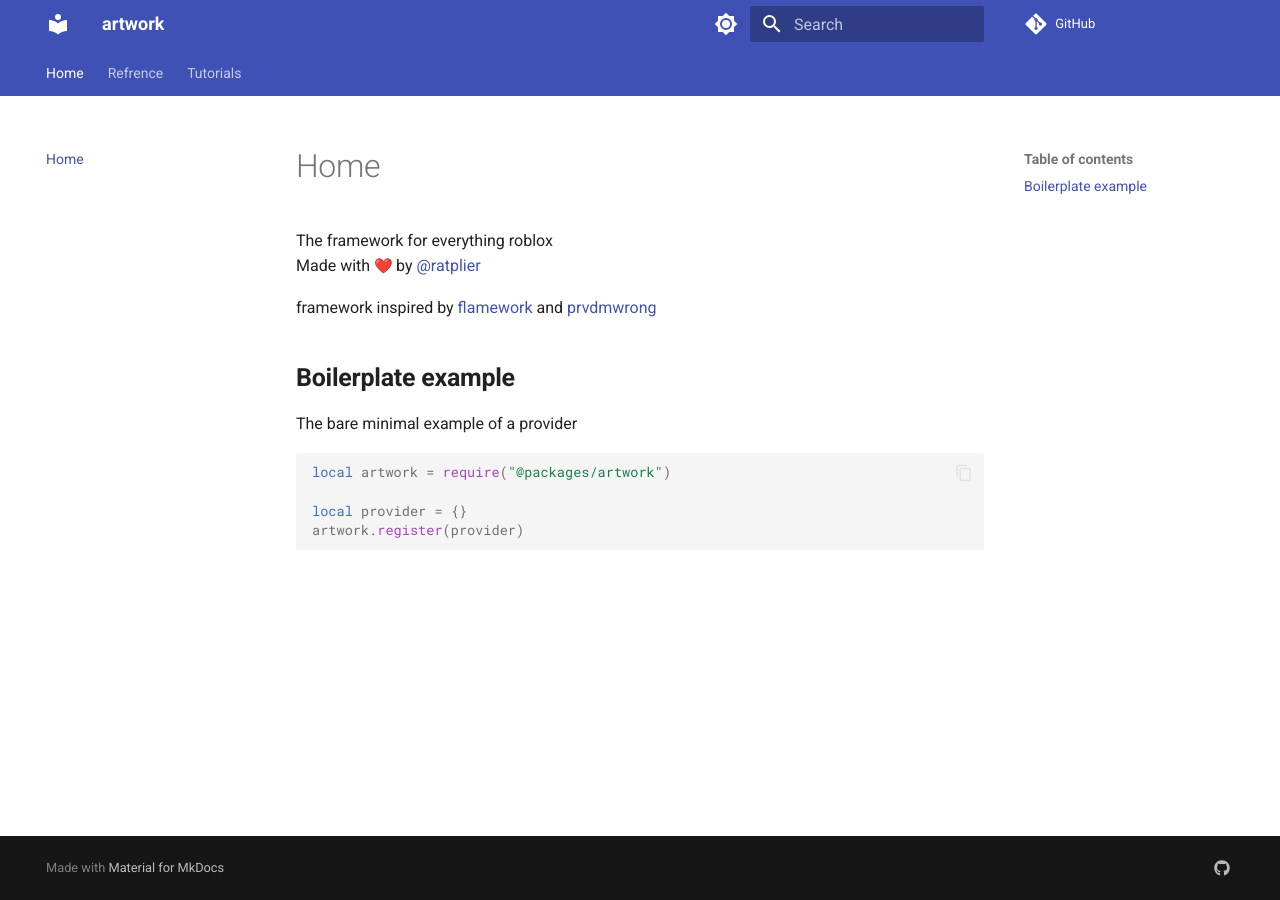
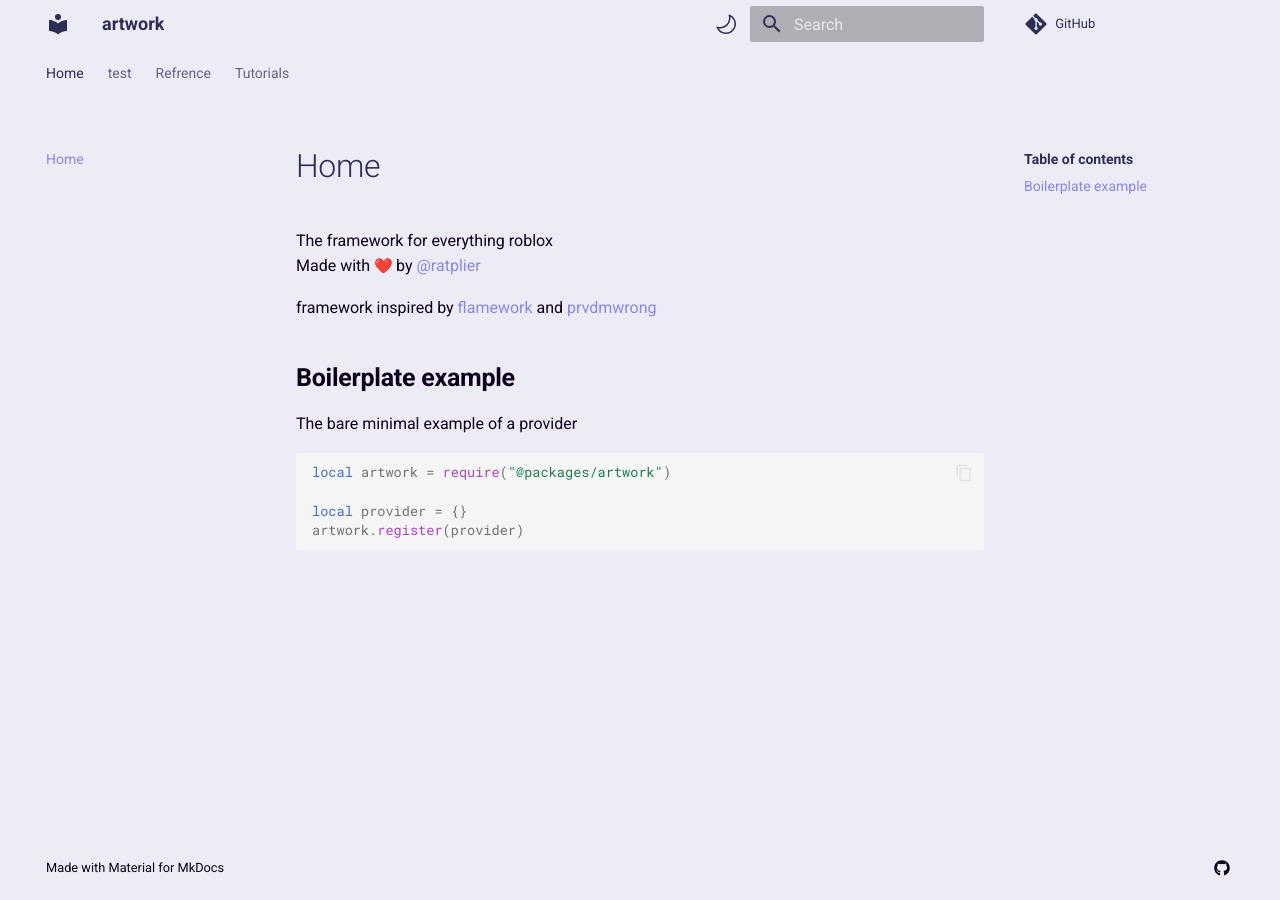
Before and after one commit to ratplier/artwork, an MkDocs documentation site: the page built from docs/index.md, in a window 1280 px wide. Built offline with MkDocs 1.6.1 and Material for MkDocs 9.7.7, drawn with Linux system fonts in a browser that asks for light colours; emoji names are drawn with the system emoji font; comment, search, counter and statistics services are not loaded.

```diff
--- /dev/null
+++ b/docs/assets/overrides/main.html
@@ -0,0 +1,6 @@
+{% extends "base.html" %}
+
+{% block styles %}
+  {{ super() }}
+  <link rel="stylesheet" href="{{ base_url }}/assets/theme.css">
+{% endblock %}
--- /dev/null
+++ b/docs/assets/theme.css
@@ -0,0 +1,96 @@
+:root {
+  --dark-background-300: #464356;
+  --dark-background: #1e1d25;
+  --dark-background-1000: #22202b;
+
+  --dark-text: #f2e5ff;
+  --dark-primary: #acadd2;
+  --dark-secondary-300: #8888dd;
+
+  --dark-accent-100: #d9dcf2;
+  --dark-accent-200: #b4b9e4;
+  --dark-accent-400: #6873ca;
+
+  --light-background-200: #f1f1f4;
+  --light-background: #edebf5;
+
+  --light-text: #0d001a;
+  --light-primary: #2d2e53;
+  --light-secondary-300: #8888dd;
+
+  --light-accent-100: #d9dcf2;
+  --light-accent-200: #b4b9e4;
+  --light-accent-300: #8e96d7;
+}
+
+[data-md-color-scheme="artwork-light"] {
+  /* Header Colors */
+  --md-primary-fg-color: var(--light-background);
+  --md-default-fg-color: var(--light-text);
+  --md-default-fg-color--light: var(--light-primary);
+  --md-default-fg-color--lighter: var(--light-text);
+  --md-primary-fg-color--dark:  var(--light-background);
+
+  --md-primary-bg-color: var(--light-primary);
+  --md-default-bg-color: var(--light-background);
+
+  /* Code Colors (not yet) */
+
+  /* Typeset Colors */
+  --md-typeset-color: var(--light-text);
+  --md-typeset-a-color: var(--dark-secondary-300);
+
+  /* Admonition Colors */
+  --md-admonition-fg-color: var(--light-text);
+  --md-admonition-bg-color: var(--light-background);
+
+  /* Footer Colors */
+  --md-footer-fg-color: var(--light-text);
+  --md-footer-fg-color--light: var(--light-text);
+  --md-footer-fg-color--lighter: var(--light-text);
+  --md-footer-bg-color: var(--light-background);
+  --md-footer-bg-color--dark: var(--light-background);
+}
+
+[data-md-color-scheme="artwork-dark"] {
+  /* Header Colors */
+  --md-primary-fg-color: var(--dark-background);
+  --md-default-fg-color: var(--dark-text);
+  --md-default-fg-color--light: var(--dark-accent-100);
+  --md-default-fg-color--lighter: var(--dark-text);
+  --md-primary-fg-color--dark:  var(--dark-accent-300);
+
+  --md-primary-bg-color: var(--dark-primary);
+  --md-default-bg-color: var(--dark-background);
+
+  /* Code Colors */
+  --md-code-fg-color: var(--dark-text-100);
+  --md-code-bg-color: var(--dark-background-1000);
+
+  /* Code Highlight Colors */
+  --md-code-hl-number-color: var(--dark-accent-200);
+  --md-code-hl-function-color: var(--dark-accent-200);
+  --md-code-hl-keyword-color: var(--dark-accent-400);
+  --md-code-hl-string-color: var(--dark-secondary-300);
+  --md-code-hl-name-color: var(--dark-text);
+  --md-code-hl-operator-color: var(--dark-text);
+  --md-code-hl-punctuation-color: var(--dark-text);
+  --md-code-hl-comment-color: var(--dark-background-300);
+  --md-code-hl-generic-color: var(--dark-text);
+  --md-code-hl-variable-color: var(--dark-text);
+
+  /* Typeset Colors */
+  --md-typeset-color: var(--dark-text);
+  --md-typeset-a-color: var(--dark-primary);
+
+  /* Admonition Colors */
+  --md-admonition-fg-color: var(--dark-text);
+  --md-admonition-bg-color: var(--dark-background);
+
+  /* Footer Colors */
+  --md-footer-fg-color: var(--dark-text);
+  --md-footer-fg-color--light: var(--dark-text);
+  --md-footer-fg-color--lighter: var(--dark-text);
+  --md-footer-bg-color: var(--dark-background);
+  --md-footer-bg-color--dark: var(--dark-background);
+}
--- a/mkdocs.yml
+++ b/mkdocs.yml
@@ -5,23 +5,20 @@ repo_url: 'https://github.com/ratplier/artwork'
 site_url: 'https://ratplier.github.io/artwork/'
 
 theme:
-  name: 'material'
-  font:
-    text: Roboto
-    code: Roboto Mono
+  name: material
   palette:
+    - media: "(prefers-color-scheme: dark)"
+      scheme: artwork-dark
+      toggle:
+          icon: octicons/sun-24
+          title: Switch to light theme
     - media: "(prefers-color-scheme: light)"
-      scheme: default
+      scheme: artwork-light
       toggle:
-        icon: material/brightness-7
-        name: Switch to light mode
-    - media: "(prefers-color-scheme: dark)"
-      scheme: slate
-      primary: blue
-      accent: light-blue
-      toggle:
-        icon: material/brightness-4
-        name: Switch to dark mode
+          icon: octicons/moon-24
+          title: Switch to dark theme
+
+  custom_dir: docs/assets/overrides
   features:
     - navigation.tabs          # Use tabs for top-level navigation
     - navigation.sections      # Group pages into sections in the sidebar
@@ -33,19 +30,29 @@ theme:
     - content.code.annotate    # Add annotations to code blocks
     - content.code.copy        # Add a "copy to clipboard" button to code blocks
 
+extra_css:
+  - docs/assets/theme.css
+
 markdown_extensions:
   - attr_list
   - pymdownx.emoji:
       emoji_index: !!python/name:material.extensions.emoji.twemoji
       emoji_generator: !!python/name:material.extensions.emoji.to_svg
+
+  - admonition
+  - pymdownx.details
+  - pymdownx.superfences
+
   - pymdownx.highlight:
       anchor_linenums: true
       line_spans: __span
       pygments_lang_class: true
+  - pymdownx.highlight
   - pymdownx.inlinehilite
   - pymdownx.snippets
   - pymdownx.superfences
+
 extra:
   social:
-    - icon: fontawesome/brands/github  # Example GitHub link
+    - icon: fontawesome/brands/github
       link: https://github.com/ratplier
```
Also changed, not shown: docs/test.md (added, +80 -0 lines).
